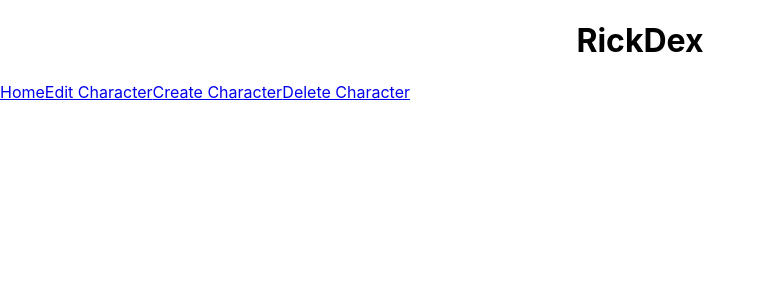
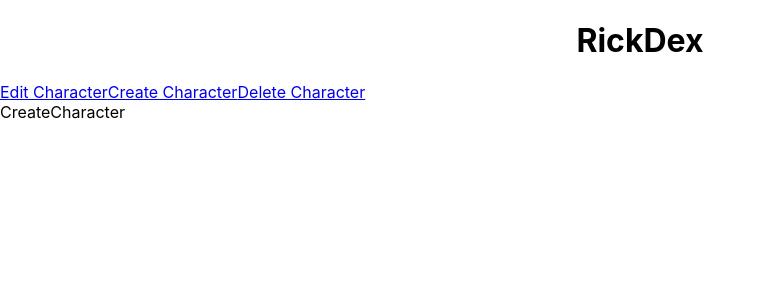
Before and after one commit to RonLanzilotta/rick-and-morty-slider, a React (Create React App) app: page /characters in a window 1280 px wide. Shown: the top 300 px of the page, without its empty margins (0-766 px from the left). Built offline with nearby package versions, Linux system fonts and the light colour scheme.

Commit message:
updating Route/Link's in line with Raul's lesson

```diff
--- a/src/App.js
+++ b/src/App.js
@@ -1,8 +1,10 @@
 import { useState, useEffect } from 'react';
 import { Route, Routes } from 'react-router-dom'
-import Navbar from './Navbar'
-import Slider from './Slider'
+import Navbar from './components/Navbar.jsx'
+import Slider from './screens/Slider.jsx'
 import './App.css';
+import CreateCharacter from './screens/CreateCharacter.jsx';
+import EditCharacter from './screens/CreateCharacter.jsx'
 
 
 export default function App() {
@@ -12,7 +14,9 @@ export default function App() {
 <div className="App">
       <Navbar />
       <Routes>
-        <Route path="/" element={<Slider />}></Route>
+        <Route path="/" element={<Slider />}/>
+        <Route path="/characters" element={<CreateCharacter />}/>
+        <Route path="/characters/:id" element={<EditCharacter />}/>
       </Routes>
     </div>
   );
--- a/src/Navbar.jsx
+++ b/src/components/Navbar.jsx
@@ -5,7 +5,6 @@ export default function Navbar() {
         <header>
             <h1 className="title">RickDex</h1>
             <nav className="navbar">
-                <Link to="/">Home</Link>
                 <Link to="/">Edit Character</Link>
                 <Link to="/">Create Character</Link>
                 <Link to="/">Delete Character</Link>
--- /dev/null
+++ b/src/screens/CreateCharacter.jsx
@@ -0,0 +1,7 @@
+import React from 'react'
+
+export default function CreateCharacter() {
+  return (
+    <div>CreateCharacter</div>
+  )
+}
```
Also changed, not shown: src/screens/EditCharacter.jsx (added, +7 -0 lines), src/screens/Slider.jsx (renamed from src/Slider.jsx).
